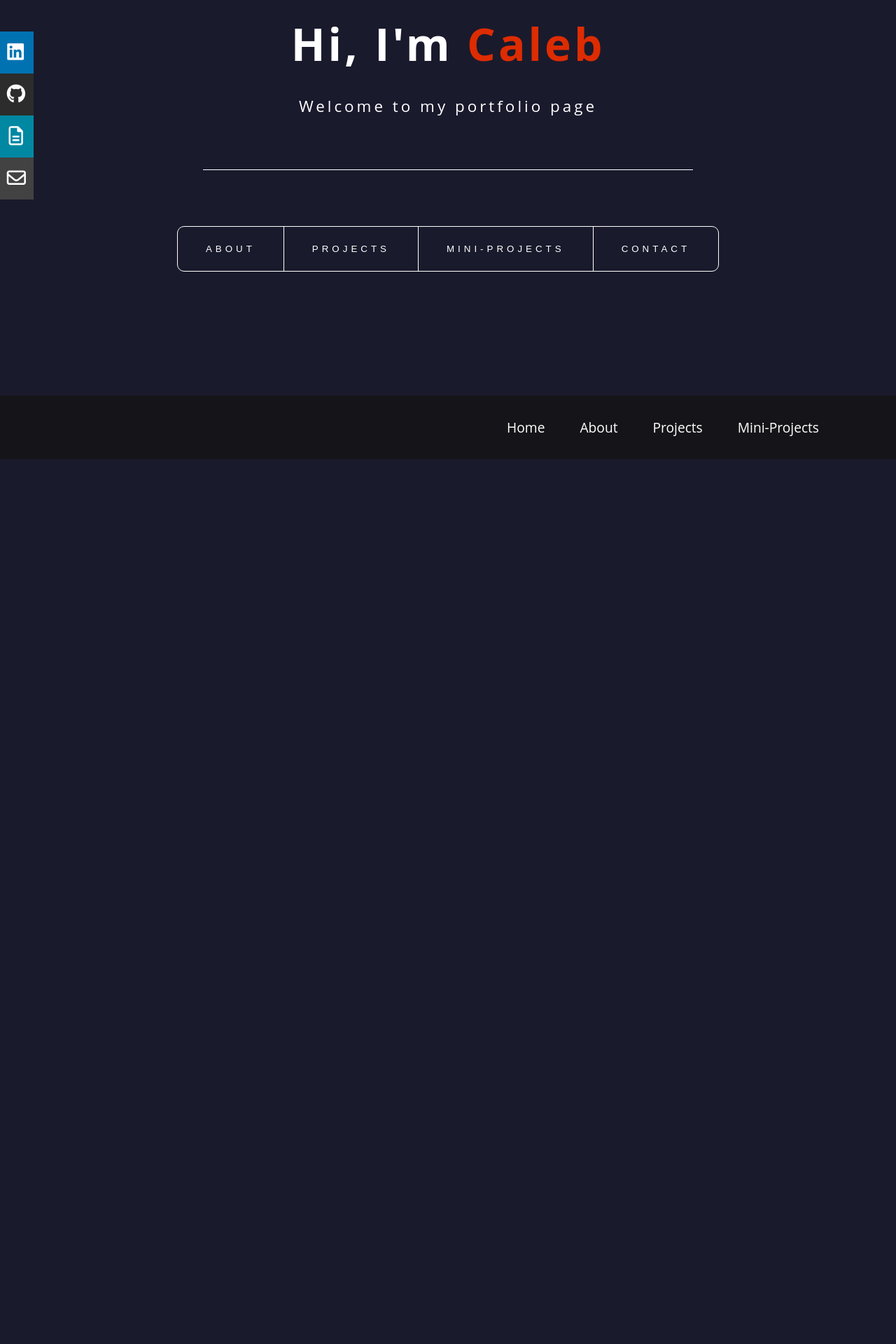
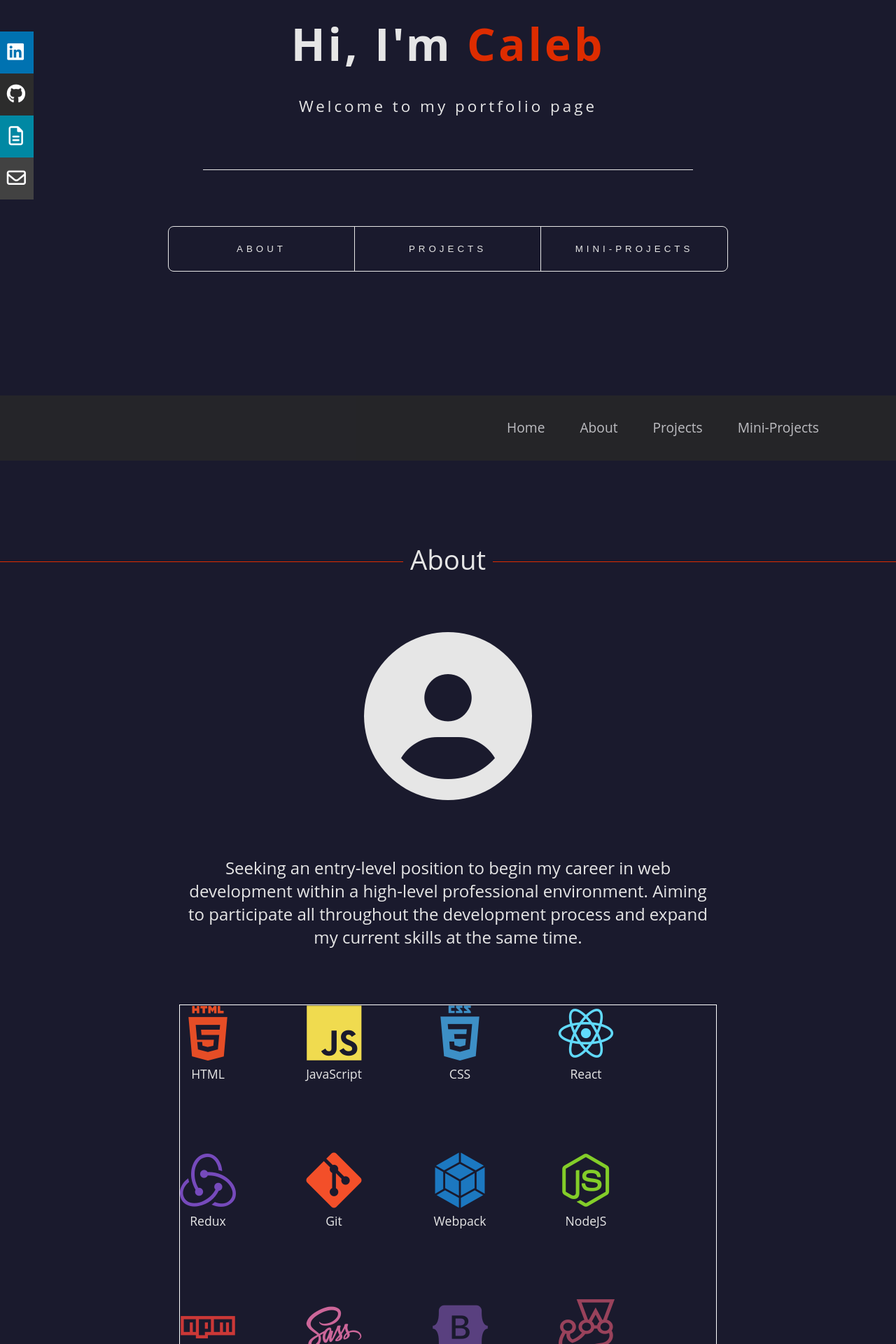
Before and after one commit to Swhag/old-portfolio, a React (Create React App) app: page / in a window 1280 px wide. Shown: the part 235-2155 px from the top of the page at 70% size. Before the commit the page ends 891 px from the top, so only its background shows below. Built offline with nearby package versions, Linux system fonts and the light colour scheme; the HTML template or start-up script is replaced by a standard one.

Commit message:
about page in progress

```diff
--- a/public/index.html
+++ b/public/index.html
@@ -21,6 +21,11 @@
       src="https://kit.fontawesome.com/66b42f50eb.js"
       crossorigin="anonymous"
     ></script>
+
+    <link
+      rel="stylesheet"
+      href="https://cdn.jsdelivr.net/gh/devicons/devicon@latest/devicon.min.css"
+    />
 
     <!--
       Notice the use of %PUBLIC_URL% in the tags above.
--- a/src/App.js
+++ b/src/App.js
@@ -2,6 +2,7 @@ import './styles/App.css';
 import Navbar from './components/Navbar';
 import Hero from './components/Hero';
 import SideLinks from './components/SideLinks';
+import About from './components/About';
 import Projects from './components/Projects';
 
 function App() {
@@ -10,6 +11,8 @@ function App() {
       <Hero></Hero>
       <SideLinks></SideLinks>
       <Navbar></Navbar>
+      <About></About>
+      {/* <Projects></Projects> */}
     </div>
   );
 }
--- /dev/null
+++ b/src/components/About.js
@@ -0,0 +1,89 @@
+import React from 'react';
+import '../styles/about.css';
+
+function About(props) {
+  return (
+    <div className='about-container'>
+      <div className='about-header'>
+        <h2>
+          <span>About</span>
+        </h2>
+      </div>
+
+      <div className='about-content'>
+        <i className='fa-solid fa-circle-user'></i>
+        <p>
+          Seeking an entry-level position to begin my career in web development
+          within a high-level professional environment. Aiming to participate
+          all throughout the development process and expand my current skills at
+          the same time.
+        </p>
+
+        <div className='icon-container'>
+          <div className='icon-block'>
+            <i className='devicon-html5-plain-wordmark colored'></i>
+            <span>HTML</span>
+          </div>
+
+          <div className='icon-block'>
+            <i className='devicon-javascript-plain colored'></i>
+            <span>JavaScript</span>
+          </div>
+
+          <div className='icon-block'>
+            <i className='devicon-css3-plain-wordmark colored'></i>
+            <span>CSS</span>
+          </div>
+
+          <div className='icon-block'>
+            <i className='devicon-react-original colored'></i>
+            <span>React</span>
+          </div>
+
+          <div className='icon-block'>
+            <i className='devicon-redux-original colored'></i>
+            <span>Redux</span>
+          </div>
+
+          <div className='icon-block'>
+            <i className='devicon-git-plain colored'></i>
+
+            <span>Git</span>
+          </div>
+
+          <div className='icon-block'>
+            <i className='devicon-webpack-plain colored'></i>
+            <span>Webpack</span>
+          </div>
+
+          <div className='icon-block'>
+            <i className='devicon-nodejs-plain colored'></i>
+            <span>NodeJS</span>
+          </div>
+
+          <div className='icon-block'>
+            <i className='devicon-npm-original-wordmark colored'></i>
+            <span>NPM</span>
+          </div>
+
+          <div className='icon-block'>
+            <i className='devicon-sass-original colored'></i>
+            <span>SASS</span>
+          </div>
+
+          <div className='icon-block'>
+            <i className='devicon-bootstrap-plain colored'></i>
+            <span>Bootstrap</span>
+          </div>
+
+          <div className='icon-block'>
+            <i className='devicon-jest-plain colored'></i>
+            <span>Jest</span>
+          </div>
+        </div>
+      </div>
+    </div>
+  );
+}
+
+export default About;
--- a/src/components/Hero.js
+++ b/src/components/Hero.js
@@ -11,10 +11,15 @@ function Hero(props) {
         <p>Welcome to my portfolio page</p>
       </div>
       <div className='button-wrapper'>
-        <button>ABOUT</button>
-        <button>PROJECTS</button>
-        <button>MINI-PROJECTS</button>
-        <button>CONTACT</button>
+        <div>
+          <button>ABOUT</button>
+        </div>
+        <div>
+          <button>PROJECTS</button>
+        </div>
+        <div>
+          <button>MINI-PROJECTS</button>
+        </div>
       </div>
     </div>
   );
--- a/src/components/Projects.js
+++ b/src/components/Projects.js
@@ -1,9 +1,10 @@
 import React from 'react';
+import '../styles/projects.css';
 
 function Projects(props) {
   return (
-    <div className='projects'>
-      <div></div>
+    <div className='projects-container'>
+      <div>Hi</div>
     </div>
   );
 }
--- a/src/styles/App.css
+++ b/src/styles/App.css
@@ -1,3 +1,9 @@
+:root {
+  --primary-color: #1a1a2d;
+  --secondary-color: #dd2c00;
+  --text-color: #e6e6e6;
+}
+
 * {
   padding: 0;
   margin: 0;
--- /dev/null
+++ b/src/styles/about.css
@@ -0,0 +1,72 @@
+.about-container {
+  width: 100%;
+  height: 100vh;
+}
+
+.about-container h2 {
+  border-bottom: 1px solid var(--secondary-color);
+  width: 100%;
+  margin: 140px 0 20px;
+  line-height: 0.1em;
+  font-size: 2.4rem;
+  font-weight: 400;
+  text-align: center;
+}
+
+.about-container h2 span {
+  background-color: var(--primary-color);
+  color: #e6e6e6;
+  padding: 0 10px;
+}
+
+.about-content {
+  width: 60%;
+  margin: auto;
+  margin-top: 100px;
+
+  display: flex;
+  flex-direction: column;
+  justify-content: center;
+  align-items: center;
+
+  gap: 80px;
+}
+
+.fa-circle-user {
+  display: flex;
+  justify-content: center;
+  align-items: center;
+  color: #e6e6e6;
+  font-size: 15rem;
+}
+
+.about-content p {
+  color: #e6e6e6;
+  font-size: 1.5rem;
+  text-align: center;
+}
+
+.icon-container {
+  border: 1px solid #fff;
+  display: flex;
+  flex-wrap: wrap;
+
+  gap: 100px;
+}
+
+.icon-block {
+  display: flex;
+  justify-content: center;
+  align-items: center;
+  flex-direction: column;
+  gap: 6px;
+}
+
+.icon-block i {
+  font-size: 5rem;
+}
+
+.icon-block span {
+  color: #e6e6e6;
+  font-size: 1.1rem;
+}
--- a/src/styles/hero.css
+++ b/src/styles/hero.css
@@ -10,9 +10,9 @@
 }
 
 .hero-inner {
-  color: #fff;
-  border-top: 1px solid #fff;
-  border-bottom: 1px solid #fff;
+  color: var(--text-color);
+  border-top: 1px solid var(--text-color);
+  border-bottom: 1px solid var(--text-color);
 
   width: 700px;
   height: 300px;
@@ -32,7 +32,7 @@
 }
 
 .hero-inner h1 span {
-  color: var(--primary-color);
+  color: var(--secondary-color);
 }
 
 .hero-inner p {
@@ -41,23 +41,35 @@
 }
 
 .button-wrapper {
-  border: 1px solid #fff;
-  border-radius: 10px;
+  border: 1px solid var(--text-color);
+  border-radius: 8px;
+  display: flex;
+  justify-content: center;
+  align-items: center;
+  width: 800px;
+}
+
+.button-wrapper div {
+  width: 33.33%;
+  color: var(--text-color);
 }
 
 .button-wrapper button {
   border: none;
   background-color: transparent;
-
-  color: #fff;
-  letter-spacing: 5px;
+  width: 100%;
+  height: 100%;
   padding: 24px 40px;
 
-  transition: all 200ms ease-in-out;
+  color: var(--text-color);
+  letter-spacing: 5px;
+
+  transition-duration: 200ms;
+  transition-timing-function: ease-in-out;
 }
 
-.button-wrapper button:not(:last-child) {
-  border-right: 1px solid #fff;
+.button-wrapper div:not(:last-child) {
+  border-right: 1px solid var(--text-color);
 }
 
 .button-wrapper button:hover {
@@ -66,9 +78,9 @@
 
 @media (max-width: 768px) {
   .hero-inner {
-    color: #fff;
-    border-top: 1px solid #fff;
-    border-bottom: 1px solid #fff;
+    color: var(--text-color);
+    border-top: 1px solid var(--text-color);
+    border-bottom: 1px solid var(--text-color);
 
     width: 100%;
     height: 300px;
@@ -91,14 +103,19 @@
   }
 
   .button-wrapper {
-    border: 1px solid #fff;
-    border-radius: 10px;
+    border: 1px solid var(--text-color);
+    border-radius: 8px;
     display: flex;
     flex-direction: column;
+    width: 90%;
   }
 
-  .button-wrapper button:not(:last-child) {
+  .button-wrapper div {
+    width: 100%;
+  }
+
+  .button-wrapper div:not(:last-child) {
     border: none;
-    border-bottom: 1px solid #fff;
+    border-bottom: 1px solid var(--text-color);
   }
 }
--- a/src/styles/navbar.css
+++ b/src/styles/navbar.css
@@ -1,14 +1,10 @@
-:root {
-  --primary-color: #dd2c00;
-}
+.navbar {
+  background-color: rgba(40, 40, 40, 1);
 
-.navbar {
-  background-color: #333;
-  background-color: rgba(20, 20, 20, 0.8);
-  color: #fff;
+  color: var(--text-color);
   width: 100%;
   font-size: 1.2rem;
-  /* opacity: 0.7; */
+  opacity: 0.8;
 
   /* position: fixed; */
   top: 0px;
@@ -28,9 +24,27 @@
 
 .navbar li {
   padding: 12px 10px;
+  border-bottom: 2px solid transparent;
 }
 
 .navbar li:hover {
   cursor: pointer;
-  border-bottom: 2px solid var(--primary-color);
+  border-bottom: 2px solid var(--secondary-color);
 }
+
+@media (max-width: 768px) {
+  .navbar {
+    padding: 12px 10px;
+    justify-content: center;
+    font-size: 1rem;
+  }
+
+  .navbar ul {
+    display: flex;
+    gap: 12px;
+  }
+
+  .navbar li {
+    padding: 8px;
+  }
+}
--- /dev/null
+++ b/src/styles/projects.css
@@ -0,0 +1,4 @@
+.projects-container {
+  width: 100%;
+  height: 100vh;
+}
--- a/src/styles/sideLinks.css
+++ b/src/styles/sideLinks.css
@@ -6,6 +6,7 @@
   width: 120px;
   position: fixed;
   top: 35%;
+  z-index: 10;
 }
 
 .side-links-container ul {
```
